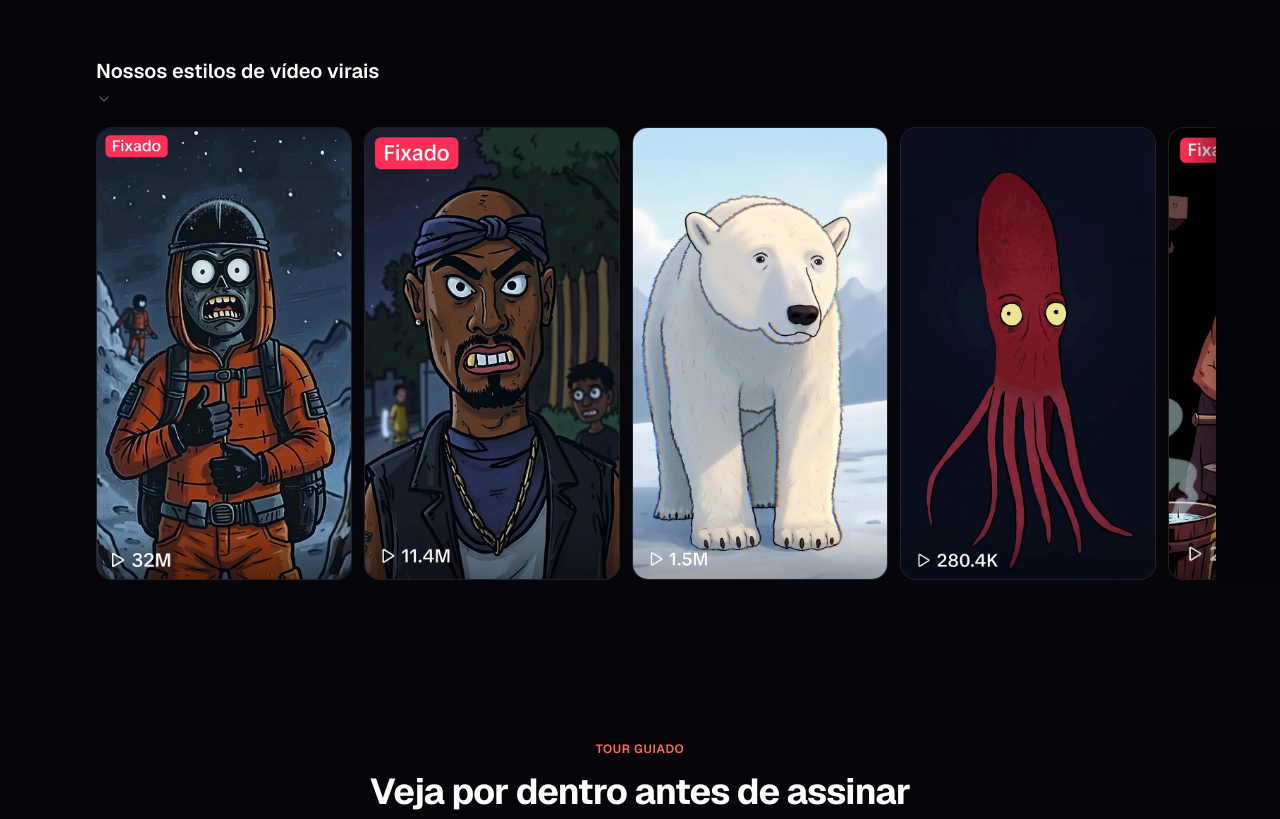
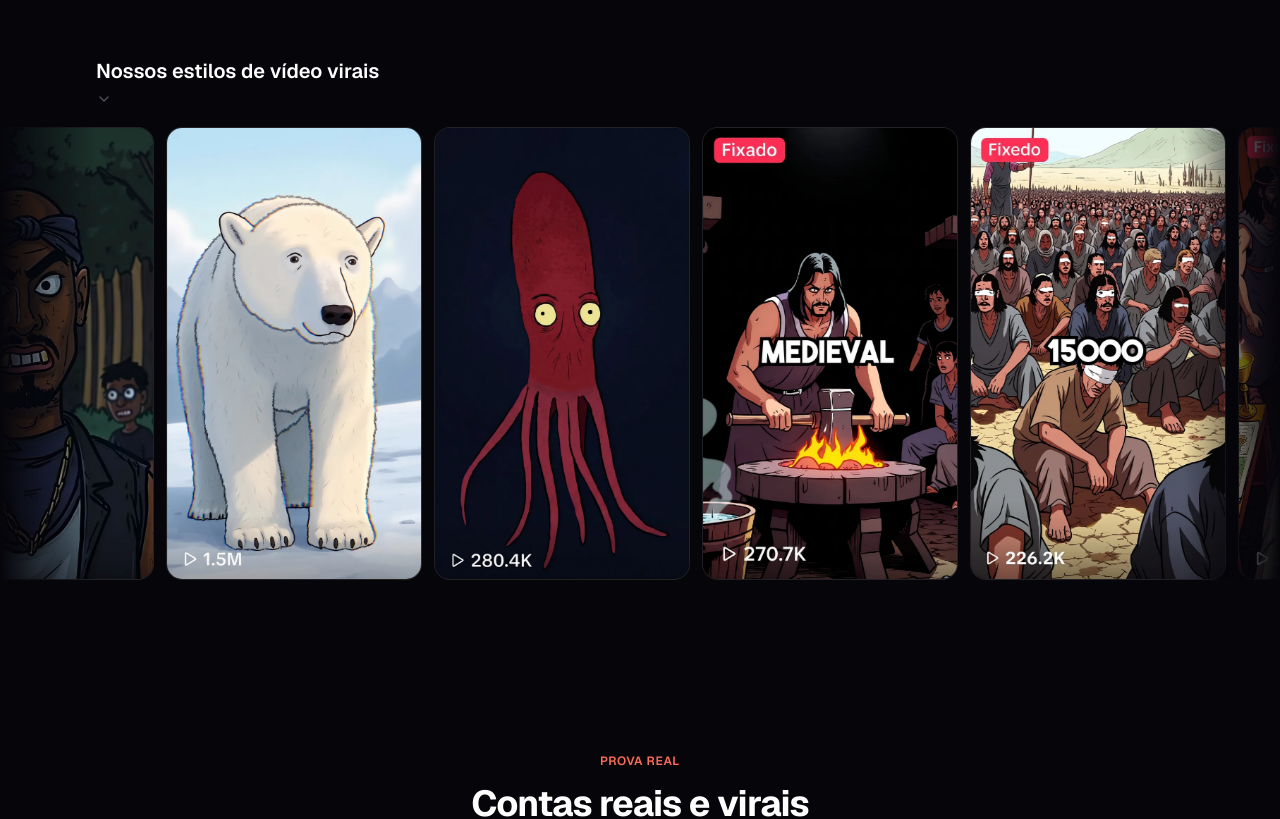
Before and after one commit to mocinhadigital/Virazo, a Next.js app: page / in a window 1280 px wide. Shown: the part 760-1579 px from the top of the page. Built offline with nearby package versions, Linux system fonts and the light colour scheme.

Commit message:
Restaura o auto-scroll infinito da galeria (desfaz decisao de UX propria) e remove a secao Tour guiado da composicao da home

```diff
--- a/src/app/globals.css
+++ b/src/app/globals.css
@@ -57,15 +57,6 @@ body {
   .animate-marquee {
     animation: marquee 45s linear infinite;
   }
-
-  .scrollbar-none {
-    scrollbar-width: none;
-    -ms-overflow-style: none;
-  }
-
-  .scrollbar-none::-webkit-scrollbar {
-    display: none;
-  }
 }
 
 @keyframes marquee {
--- a/src/app/page.tsx
+++ b/src/app/page.tsx
@@ -1,7 +1,6 @@
 import Header from "@/components/landing/Header";
 import Hero from "@/components/landing/Hero";
 import ViralGallery from "@/components/landing/ViralGallery";
-import GuidedTour from "@/components/landing/GuidedTour";
 import RealAccounts from "@/components/landing/RealAccounts";
 import EarningsExamples from "@/components/landing/EarningsExamples";
 import RpmExplainer from "@/components/landing/RpmExplainer";
@@ -17,7 +16,6 @@ export default function Home() {
       <main className="flex-1">
         <Hero />
         <ViralGallery />
-        <GuidedTour />
         <RealAccounts />
         <EarningsExamples />
         <RpmExplainer />
--- a/src/components/landing/ViralGallery.tsx
+++ b/src/components/landing/ViralGallery.tsx
@@ -13,8 +13,10 @@ const FILES = [
 ];
 
 export default function ViralGallery() {
+  const looped = [...FILES, ...FILES];
+
   return (
-    <section className="overflow-hidden py-10 sm:py-14">
+    <section className="py-10 sm:py-14">
       <div className="mx-auto max-w-6xl px-4 sm:px-6 lg:px-8">
         <h2 className="text-left text-lg font-semibold text-white sm:text-xl">
           Nossos estilos de vídeo virais
@@ -22,14 +24,14 @@ export default function ViralGallery() {
         <ChevronDown className="mt-1.5 h-4 w-4 text-zinc-600" />
       </div>
 
-      <div className="relative mt-4 sm:mt-5">
+      <div className="relative mt-4 overflow-hidden sm:mt-5">
+        <div className="pointer-events-none absolute inset-y-0 left-0 z-10 w-12 bg-gradient-to-r from-[#05050a] to-transparent sm:w-24" />
         <div className="pointer-events-none absolute inset-y-0 right-0 z-10 w-12 bg-gradient-to-l from-[#05050a] to-transparent sm:w-24" />
 
-        <div className="mx-auto max-w-6xl pl-4 sm:pl-6 lg:pl-8">
-          <div className="scrollbar-none flex gap-3 overflow-x-auto pb-1">
-            {FILES.map((file) => (
+        <div className="animate-marquee flex w-max gap-3 hover:[animation-play-state:paused]">
+          {looped.map((file, i) => (
             <div
-                key={file}
+              key={`${file}-${i}`}
               className="w-44 shrink-0 overflow-hidden rounded-2xl border border-white/10 bg-white/[0.02] sm:w-56 lg:w-64"
             >
               {/* eslint-disable-next-line @next/next/no-img-element */}
@@ -41,8 +43,6 @@ export default function ViralGallery() {
               />
             </div>
           ))}
-            <div className="w-1 shrink-0 sm:w-2" aria-hidden="true" />
-          </div>
         </div>
       </div>
     </section>
```
Lines whose indentation alone changed are shown as unchanged.
